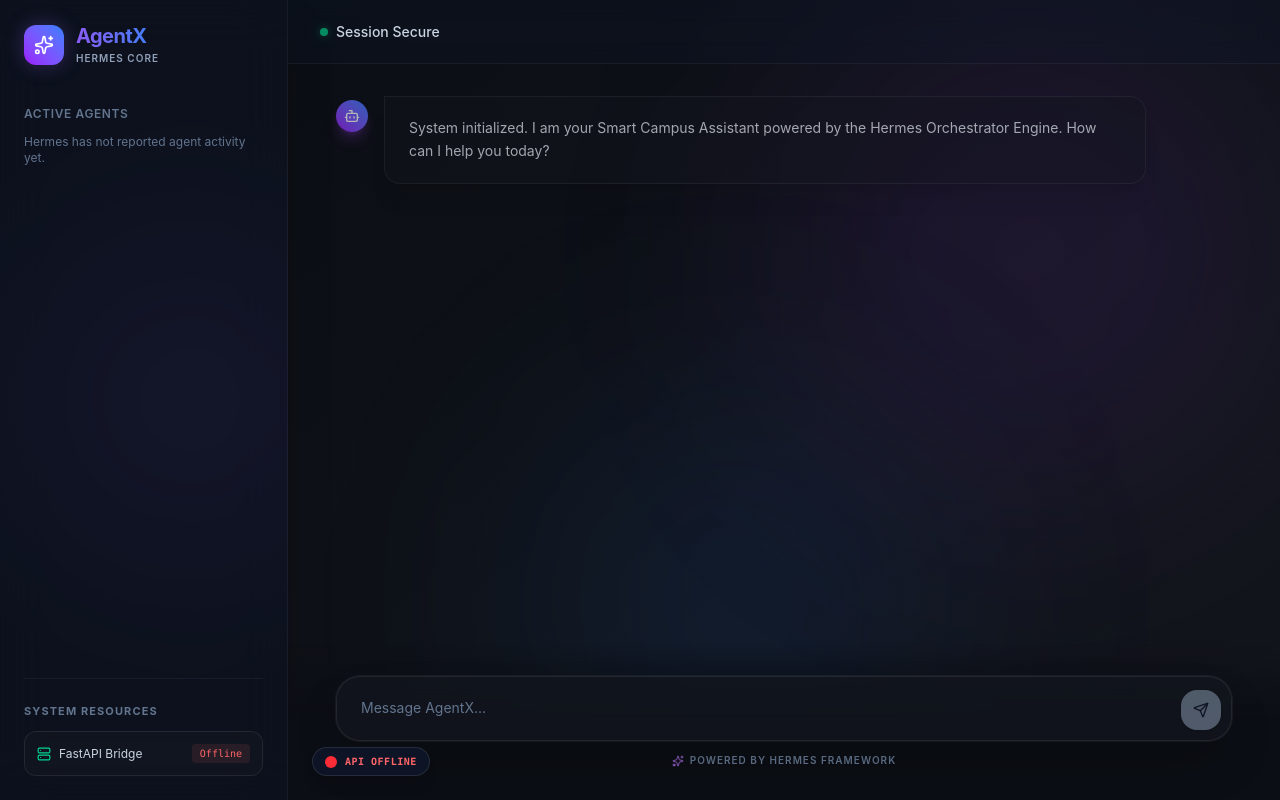
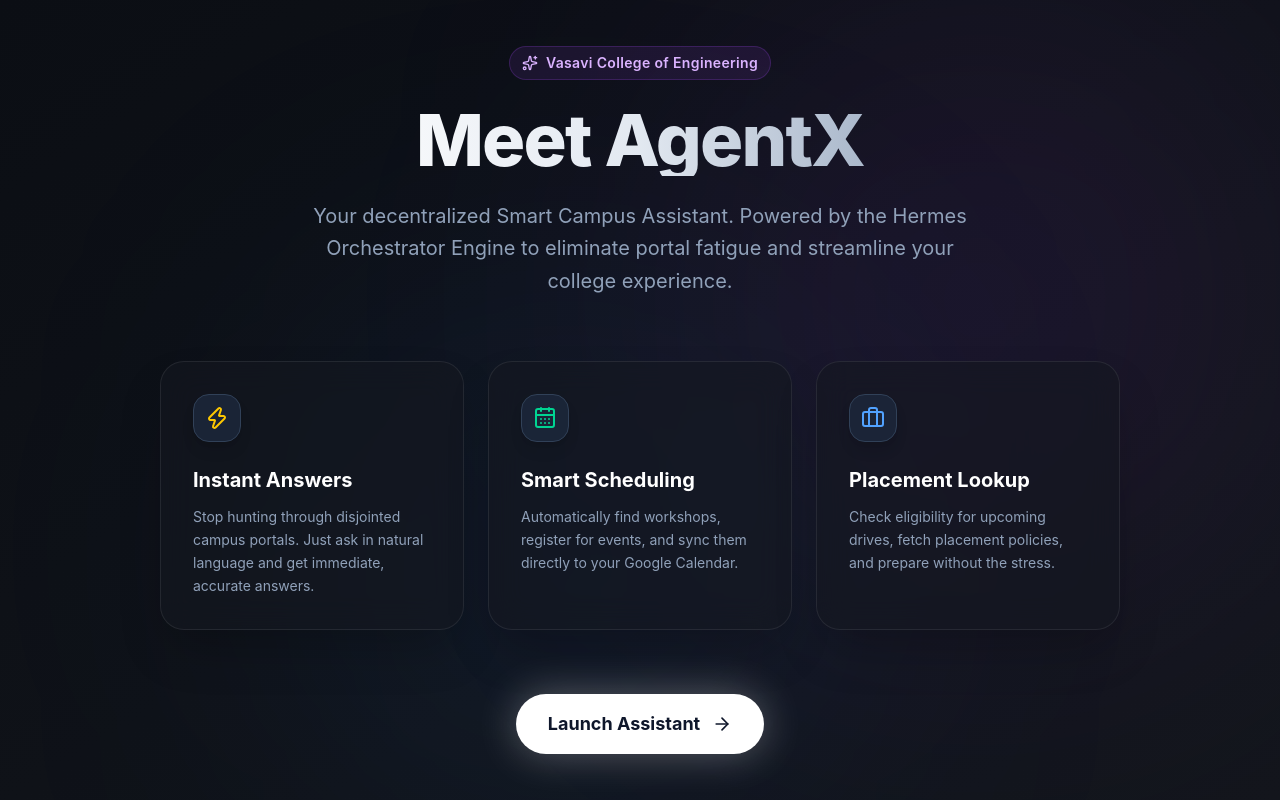
Before and after one commit to Aditya-debugs141/AgentX-Hackathon, a React (Vite) app in the folder frontend/: page / in a window 1280 px wide. Built offline with nearby package versions, Linux system fonts and the light colour scheme; no server answers.

Commit message:
feat: Integrated Animated Landing Page and pulse UI changes

```diff
--- a/frontend/src/App.tsx
+++ b/frontend/src/App.tsx
@@ -1,13 +1,29 @@
+import { useState } from "react";
+import { AnimatePresence, motion } from "framer-motion";
 import { useChat } from "./hooks/useChat";
 import { useBackend } from "./hooks/useBackend";
 import ChatWindow from "./components/ChatWindow";
 import Sidebar from "./components/Sidebar";
+import LandingPage from "./components/LandingPage";
 
 export default function App() {
+	const [isChatStarted, setIsChatStarted] = useState(false);
 	const chat = useChat();
 	const backend = useBackend();
+
 	return (
-		<div className="flex h-screen w-full overflow-hidden text-slate-100 font-sans selection:bg-purple-500/30">
+		<div className="flex h-screen w-full overflow-hidden text-slate-100 font-sans selection:bg-purple-500/30 bg-[#0B0E14] relative">
+			<AnimatePresence mode="wait">
+				{!isChatStarted ? (
+					<LandingPage key="landing" onStart={() => setIsChatStarted(true)} />
+				) : (
+					<motion.div
+						key="chat"
+						initial={{ opacity: 0, scale: 0.95 }}
+						animate={{ opacity: 1, scale: 1 }}
+						transition={{ duration: 0.5, ease: "easeOut" }}
+						className="flex h-screen w-full"
+					>
 						<Sidebar agents={chat.agents} health={backend.health} />
 						<ChatWindow
 							messages={chat.messages}
@@ -32,6 +48,9 @@ export default function App() {
 										: "Checking..."}
 							</span>
 						</button>
+					</motion.div>
+				)}
+			</AnimatePresence>
 		</div>
 	);
 }
--- a/frontend/src/components/ChatWindow.tsx
+++ b/frontend/src/components/ChatWindow.tsx
@@ -60,7 +60,7 @@ export default function ChatWindow({
 							animate={{ opacity: 1, y: 0, scale: 1 }}
 							transition={{ type: "spring", stiffness: 260, damping: 20 }}
 						>
-							<MessageBubble message={message} index={index} />
+							<MessageBubble message={message} index={index} isLatest={index === messages.length - 1} isTyping={isTyping} />
 						</motion.div>
 					))}
 				</AnimatePresence>
--- /dev/null
+++ b/frontend/src/components/LandingPage.tsx
@@ -0,0 +1,134 @@
+import { motion } from "framer-motion";
+import { Sparkles, CalendarDays, Briefcase, Zap, ArrowRight } from "lucide-react";
+
+export default function LandingPage({ onStart }: { onStart: () => void }) {
+	const containerVariants = {
+		hidden: { opacity: 0 },
+		visible: {
+			opacity: 1,
+			transition: {
+				staggerChildren: 0.2,
+				delayChildren: 0.1,
+			},
+		},
+		exit: {
+			opacity: 0,
+			y: -50,
+			transition: { duration: 0.4, ease: "easeInOut" },
+		},
+	};
+
+	const itemUpVariants = {
+		hidden: { opacity: 0, y: 40 },
+		visible: {
+			opacity: 1,
+			y: 0,
+			transition: { type: "spring", stiffness: 300, damping: 24 },
+		},
+	};
+
+	const itemLeftVariants = {
+		hidden: { opacity: 0, x: -60 },
+		visible: {
+			opacity: 1,
+			x: 0,
+			transition: { type: "spring", stiffness: 200, damping: 20 },
+		},
+	};
+
+	const itemRightVariants = {
+		hidden: { opacity: 0, x: 60 },
+		visible: {
+			opacity: 1,
+			x: 0,
+			transition: { type: "spring", stiffness: 200, damping: 20 },
+		},
+	};
+
+	const cards = [
+		{
+			title: "Instant Answers",
+			description: "Stop hunting through disjointed campus portals. Just ask in natural language and get immediate, accurate answers.",
+			icon: <Zap className="w-6 h-6 text-yellow-400" />,
+			variant: itemLeftVariants,
+		},
+		{
+			title: "Smart Scheduling",
+			description: "Automatically find workshops, register for events, and sync them directly to your Google Calendar.",
+			icon: <CalendarDays className="w-6 h-6 text-emerald-400" />,
+			variant: itemUpVariants,
+		},
+		{
+			title: "Placement Lookup",
+			description: "Check eligibility for upcoming drives, fetch placement policies, and prepare without the stress.",
+			icon: <Briefcase className="w-6 h-6 text-blue-400" />,
+			variant: itemRightVariants,
+		},
+	];
+
+	return (
+		<motion.div
+			variants={containerVariants}
+			initial="hidden"
+			animate="visible"
+			exit="exit"
+			className="absolute inset-0 z-50 flex flex-col items-center justify-center bg-gradient-to-br from-[#0B0E14] to-[#13161c] text-slate-200 overflow-hidden"
+		>
+			{/* Background ambient glows */}
+			<div className="absolute top-0 right-0 w-[600px] h-[600px] bg-purple-500/10 blur-[150px] rounded-full pointer-events-none" />
+			<div className="absolute bottom-0 left-1/4 w-[500px] h-[500px] bg-blue-500/10 blur-[150px] rounded-full pointer-events-none" />
+
+			<div className="max-w-5xl w-full px-8 flex flex-col items-center relative z-10">
+				{/* Hero Section */}
+				<motion.div variants={itemUpVariants} className="text-center mb-16">
+					<div className="inline-flex items-center gap-2 px-3 py-1.5 rounded-full bg-purple-500/10 border border-purple-500/20 text-purple-300 text-sm font-semibold tracking-wide mb-6">
+						<Sparkles className="w-4 h-4" />
+						Vasavi College of Engineering
+					</div>
+					<h1 className="text-5xl md:text-7xl font-extrabold tracking-tight mb-6 bg-clip-text text-transparent bg-gradient-to-r from-white via-slate-200 to-slate-400">
+						Meet AgentX
+					</h1>
+					<p className="text-lg md:text-xl text-slate-400 max-w-2xl mx-auto leading-relaxed">
+						Your decentralized Smart Campus Assistant. Powered by the Hermes
+						Orchestrator Engine to eliminate portal fatigue and streamline your
+						college experience.
+					</p>
+				</motion.div>
+
+				{/* Feature Plug Cards */}
+				<div className="grid grid-cols-1 md:grid-cols-3 gap-6 w-full mb-16">
+					{cards.map((card, idx) => (
+						<motion.div
+							key={idx}
+							variants={card.variant}
+							whileHover={{ y: -5, scale: 1.02 }}
+							className="glass-panel p-8 rounded-3xl border border-white/10 shadow-2xl bg-slate-900/40 relative overflow-hidden group"
+						>
+							<div className="absolute inset-0 bg-gradient-to-br from-white/5 to-transparent opacity-0 group-hover:opacity-100 transition-opacity duration-500" />
+							<div className="w-12 h-12 rounded-2xl bg-slate-800/80 border border-slate-700 flex items-center justify-center mb-6 shadow-lg">
+								{card.icon}
+							</div>
+							<h3 className="text-xl font-bold text-white mb-3">
+								{card.title}
+							</h3>
+							<p className="text-sm text-slate-400 leading-relaxed">
+								{card.description}
+							</p>
+						</motion.div>
+					))}
+				</div>
+
+				{/* CTA Button */}
+				<motion.div variants={itemUpVariants}>
+					<button
+						onClick={onStart}
+						className="group relative inline-flex items-center gap-3 px-8 py-4 bg-white text-slate-900 rounded-full font-bold text-lg hover:bg-slate-200 hover:scale-105 transition-all duration-300 shadow-[0_0_40px_rgba(255,255,255,0.3)] hover:shadow-[0_0_60px_rgba(255,255,255,0.5)] cursor-pointer"
+					>
+						Launch Assistant
+						<ArrowRight className="w-5 h-5 group-hover:translate-x-1 transition-transform" />
+					</button>
+				</motion.div>
+			</div>
+		</motion.div>
+	);
+}
--- a/frontend/src/components/MessageBubble.tsx
+++ b/frontend/src/components/MessageBubble.tsx
@@ -5,12 +5,13 @@ import type { ChatMessage } from '../hooks/useChat';
 import CardRenderer from './CardRenderer';
 import TracePanel from './TracePanel';
 
-export default function MessageBubble({ message, index }: { message: ChatMessage; index: number }) {
+export default function MessageBubble({ message, index, isLatest, isTyping }: { message: ChatMessage; index: number; isLatest?: boolean; isTyping?: boolean }) {
   const assistant = message.role === 'assistant';
+  const isActive = assistant && isLatest && isTyping;
   return <div className={`flex gap-4 max-w-4xl mx-auto ${assistant ? '' : 'flex-row-reverse'} ${index === 0 ? 'opacity-70' : ''}`}>
     <div className={`w-8 h-8 rounded-full flex items-center justify-center shrink-0 mt-1 ${assistant ? 'bg-gradient-to-tr from-purple-600 to-blue-500 shadow-lg shadow-purple-500/30' : 'bg-blue-500/20 border border-blue-500/30'}`}>{assistant ? <Bot className="w-4 h-4 text-white" /> : <User className="w-4 h-4 text-blue-400" />}</div>
     <div className={`max-w-[85%] ${assistant ? 'space-y-4' : 'bg-blue-600/20 border border-blue-500/30 px-5 py-3.5 rounded-2xl rounded-tr-none shadow-lg'}`}>
-      {assistant ? <div className="glass-panel px-6 py-5 rounded-2xl rounded-tl-none shadow-xl border-white/10 relative overflow-hidden"><div className="text-slate-200 text-sm leading-relaxed prose prose-invert prose-p:leading-relaxed prose-pre:bg-slate-800/50 prose-pre:border prose-pre:border-slate-700/50 max-w-none"><ReactMarkdown remarkPlugins={[remarkGfm]}>{message.text}</ReactMarkdown></div><CardRenderer cards={message.cards ?? []} /><TracePanel trace={message.execution?.trace ?? []} />{message.sources && message.sources.length > 0 && <div className="mt-5 border-t border-white/10 pt-4"><p className="text-[10px] uppercase tracking-wider text-slate-500 mb-2">Sources</p><div className="space-y-1">{message.sources.map((source, sourceIndex) => <div key={`${source.title}-${sourceIndex}`} className="text-xs text-slate-400">{source.url ? <a href={source.url} target="_blank" rel="noreferrer" className="hover:text-slate-200 underline">{source.title}</a> : source.title}</div>)}</div></div>}</div> : <p className="text-slate-200 text-sm leading-relaxed whitespace-pre-wrap">{message.text}</p>}
+      {assistant ? <div className="glass-panel px-6 py-5 rounded-2xl rounded-tl-none shadow-xl border-white/10 relative overflow-hidden"><div className="text-slate-200 text-sm leading-relaxed prose prose-invert prose-p:leading-relaxed prose-pre:bg-slate-800/50 prose-pre:border prose-pre:border-slate-700/50 max-w-none"><ReactMarkdown remarkPlugins={[remarkGfm]}>{message.text}</ReactMarkdown></div><CardRenderer cards={message.cards ?? []} /><TracePanel trace={message.execution?.trace ?? []} isActive={isActive} />{message.sources && message.sources.length > 0 && <div className="mt-5 border-t border-white/10 pt-4"><p className="text-[10px] uppercase tracking-wider text-slate-500 mb-2">Sources</p><div className="space-y-1">{message.sources.map((source, sourceIndex) => <div key={`${source.title}-${sourceIndex}`} className="text-xs text-slate-400">{source.url ? <a href={source.url} target="_blank" rel="noreferrer" className="hover:text-slate-200 underline">{source.title}</a> : source.title}</div>)}</div></div>}</div> : <p className="text-slate-200 text-sm leading-relaxed whitespace-pre-wrap">{message.text}</p>}
     </div>
   </div>;
 }
--- a/frontend/src/components/TracePanel.tsx
+++ b/frontend/src/components/TracePanel.tsx
@@ -1,11 +1,11 @@
 import { Cpu } from 'lucide-react';
 
-export default function TracePanel({ trace }: { trace: string[] }) {
+export default function TracePanel({ trace, isActive }: { trace: string[], isActive?: boolean }) {
   if (!trace.length) return null;
   return (
-    <details className="mt-6 border border-slate-700/50 rounded-lg group/details cursor-pointer overflow-hidden bg-slate-900/30">
-      <summary className="px-4 py-3 text-xs font-semibold uppercase tracking-wider text-slate-400 flex items-center justify-between hover:bg-slate-800/50 hover:text-slate-200 transition-colors list-none select-none"><span className="flex items-center gap-2"><Cpu className="w-3.5 h-3.5" />Execution Details</span><span className="text-[10px] bg-slate-800 px-2 py-0.5 rounded-full border border-slate-700">{trace.length} steps</span></summary>
-      <div className="px-5 py-4 border-t border-slate-700/50 bg-slate-950/50 text-xs text-slate-300 space-y-3 font-mono">{trace.map((step, index) => <div key={`${step}-${index}`} className="flex items-start gap-3"><div className="w-5 h-5 rounded-full bg-slate-800 border border-slate-600 flex items-center justify-center shrink-0"><div className="w-1.5 h-1.5 rounded-full bg-emerald-400" /></div><span className="leading-relaxed">{step}</span></div>)}</div>
+    <details className={`mt-6 border rounded-lg group/details cursor-pointer overflow-hidden transition-all duration-500 bg-slate-900/30 ${isActive ? 'border-emerald-500/40 shadow-[0_0_15px_rgba(16,185,129,0.15)]' : 'border-slate-700/50'}`}>
+      <summary className="px-4 py-3 text-xs font-semibold uppercase tracking-wider text-slate-400 flex items-center justify-between hover:bg-slate-800/50 hover:text-slate-200 transition-colors list-none select-none"><span className="flex items-center gap-2"><Cpu className={`w-3.5 h-3.5 ${isActive ? 'text-emerald-400 animate-pulse' : ''}`} />Execution Details</span><span className={`text-[10px] px-2 py-0.5 rounded-full border ${isActive ? 'bg-emerald-900/40 border-emerald-500/40 text-emerald-300' : 'bg-slate-800 border-slate-700'}`}>{trace.length} steps</span></summary>
+      <div className="px-5 py-4 border-t border-slate-700/50 bg-slate-950/50 text-xs text-slate-300 space-y-3 font-mono">{trace.map((step, index) => <div key={`${step}-${index}`} className="flex items-start gap-3"><div className={`w-5 h-5 rounded-full bg-slate-800 border flex items-center justify-center shrink-0 ${isActive && index === trace.length - 1 ? 'border-emerald-500/50 shadow-[0_0_8px_rgba(16,185,129,0.3)]' : 'border-slate-600'}`}><div className={`w-1.5 h-1.5 rounded-full ${isActive && index === trace.length - 1 ? 'bg-emerald-400 animate-pulse' : 'bg-emerald-400'}`} /></div><span className="leading-relaxed">{step}</span></div>)}</div>
     </details>
   );
 }
```
Lines whose indentation alone changed are shown as unchanged.
